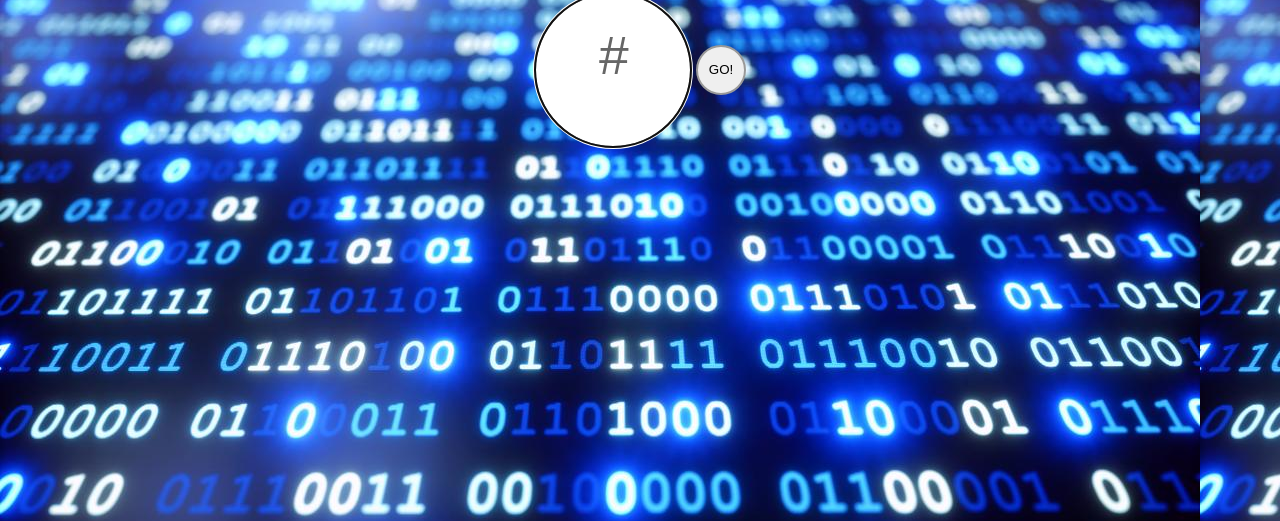
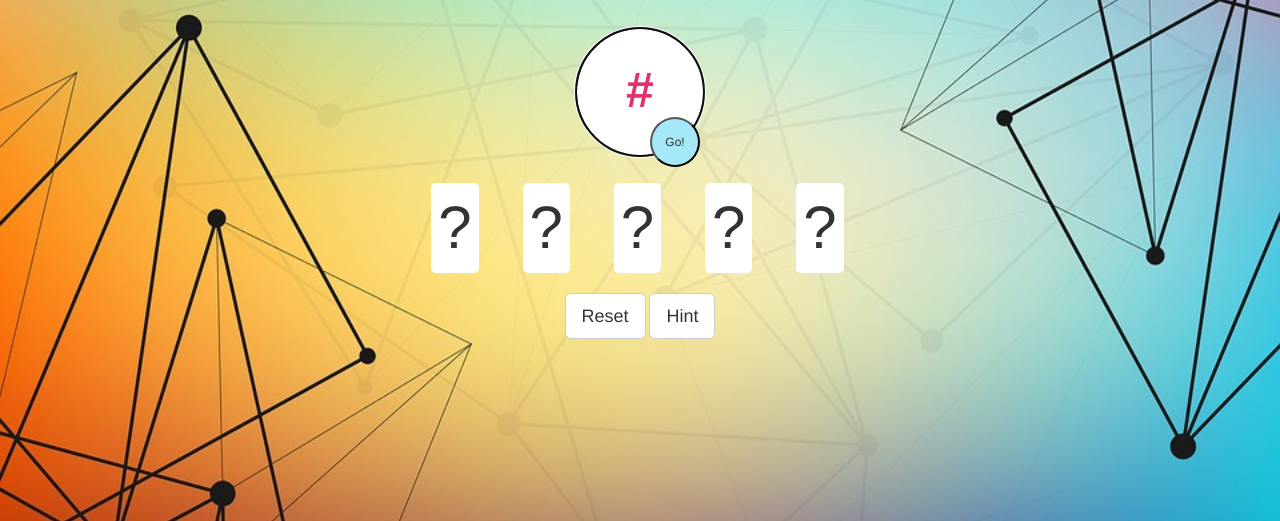
Before and after one commit to aurre/GuessingGame, a website: page index.html in a window 1280 px wide. Shown: the part 169-690 px from the top of the page. Drawn offline with nearby package versions, Linux system fonts and the light colour scheme.

Commit message:
part1 almost done

```diff
--- a/assets/css/style.css
+++ b/assets/css/style.css
@@ -1,37 +1,73 @@
-
+body {
+    background-image: url("../images/background4.jpg");
+    background-size:cover;
+    margin: 0;
+    padding: 0;
+}
 #app {
     padding: 2em;
 }
 #headers {
-    text-align: center
+    text-align: center;
+    padding: 16px;
+    font-family: 'Josefin Sans', sans-serif;
+}
+#headers h1 {
+    font-size: 40px;
+    font-weight: 800;
+    color: #e2316a;
 }
 #main {
   text-align: center;
+  padding: 16px;
+  display: flex;
+  justify-content: center;
+}
+input,
+input::-webkit-input-placeholder {
+    font-size: 50px;
+    color: #e2316a;
+    font-weight: bold;
+    text-align: center;
+}
+#input-parent {
+    position: relative;
+    width: 160px;
 }
 
-input[type="number"] {
-    border: 2px solid #666;
+#player-input {
+    width: 130px;
+    height: 130px;
+    font-size: 45px;
     border-radius: 50%;
-    width: 150px;
-    height: 150px;
 }
-input[type=number]::-webkit-inner-spin-button,
-input[type=number]::-webkit-outer-spin-button {
-  -webkit-appearance: none;
-  margin: 0;
-}
-input::placeholder {
-    color: #666;
-    font-size:  4em;
-    font-style: italic;
-    text-align: center;
-}
-input[type="submit"] {
-    border: 2px solid #999;
-    border-radius: 50%;
+#submit {
     width: 50px;
     height: 50px;
+    font-size: 12px;
+    border-radius: 50%;
+    background-color: #a5e8f7;
+    position: absolute;
+    top: 90px;
+    left: 90px;
 }
+
+#guesses {
+    display: flex;
+    justify-content: space-evenly;
+}
+ li {
+    display: inline;
+
+}
+.list-inline-item {
+    border-radius: 5px;
+    border: solid 2px white;
+    font-size: 60px;
+    margin: 10px 20px;
+    background-color: white;
+}
+
 .center {
 text-align: center;
 }
--- a/index.html
+++ b/index.html
@@ -5,11 +5,15 @@
   <meta http-equiv="X-UA-Compatible" content="IE=edge">
   <title>Guessing Game</title>
   <meta name="viewport" content="width=device-width, initial-scale=1">
+  <link href="https://fonts.googleapis.com/css?family=Josefin+Sans" rel="stylesheet">
   <link rel="stylesheet" type="text/css" media="screen" href="./assets/css/style.css" />
+  <link rel="stylesheet" href="./node_modules/bootstrap/dist/css/bootstrap.min.css">
+  <script src="https://ajax.googleapis.com/ajax/libs/jquery/3.3.1/jquery.min.js"></script>
+  <script src="./node_modules/bootstrap/dist/js/bootstrap.min.js"></script>
 
 </head>
-<body background = "./assets/images/backgroundPic.jpg">
-    <div id='app'>
+<body>
+    <div id='app' class="container">
 
         <div id='headers'>
           <!-- Title and subtitles! -->
@@ -18,21 +22,33 @@
         </div>
 
         <div id='main'>
-          <div id='input-parent'>
             <!-- Player's guess input, and submit button -->
-            <input id="playersGuessInput" type="number" placeholder="#" autofocus/>
-            <input id="submitButton" type="submit" value="GO!"/>
+              <div id="input-parent" style="text-align:center;">
+                <input id="player-input" class="center" placeholder="#" maxlength="3" autofocus="autofocus">
+                <button id="submit">Go!</button>
+              </div><!-- /input-group -->
           </div>
+
 
           <div id='guesses'>
             <!-- unordered list of guesses -->
+            <ul class="list-inline">
+              <li class="list-inline-item">?</li>
+              <li class="list-inline-item">?</li>
+              <li class="list-inline-item">?</li>
+              <li class="list-inline-item">?</li>
+              <li class="list-inline-item">?</li>
+            </ul>
           </div>
 
-          <div id="menu-btns">
+          <div id="menu-btns" style="text-align:center">
             <!-- reset and hint buttons -->
+          <button type="button" class="btn btn-default btn-lg">Reset</button>
+          <button type="button" class="btn btn-default btn-lg">Hint</button>
+
           </div>
         </div>
-      </div>
+
 
 
 
```
Also changed, not shown: package.json (added, +26 -0 lines), README.md, assets/images/background4.jpg (added), assets/images/backgroundPic.jpg (deleted), 2 other files.
